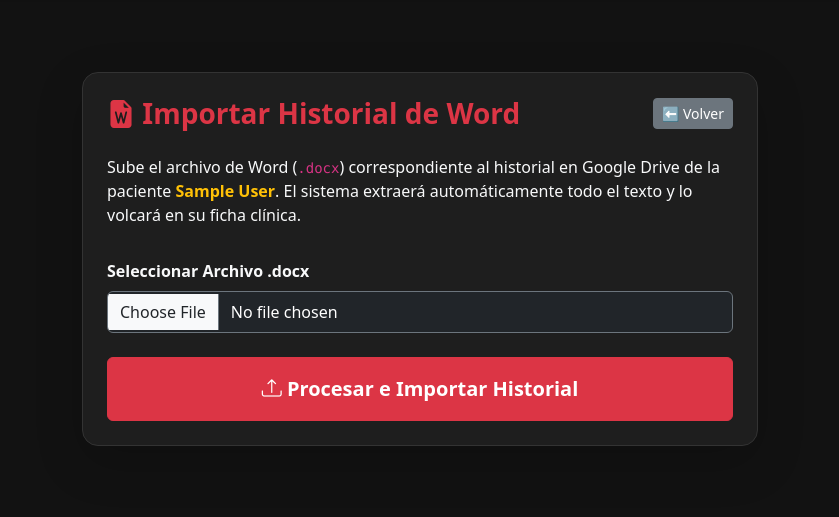
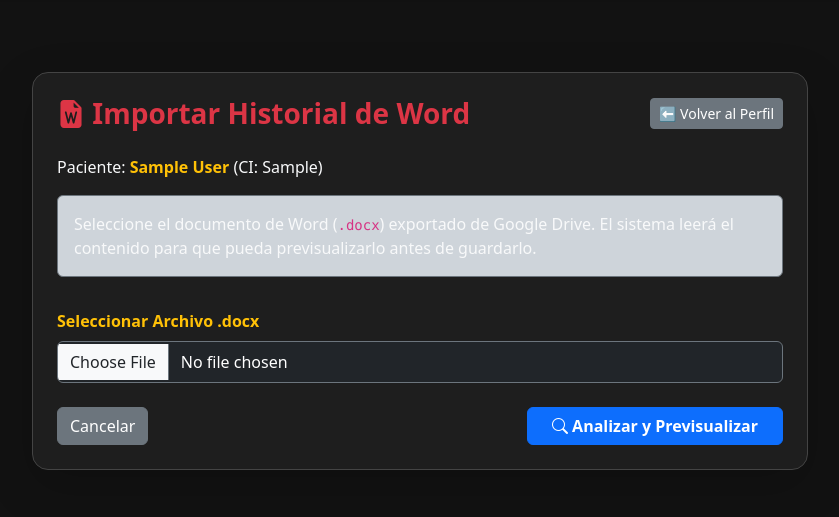
Before and after one commit to patriciafranco-web/metabolysisdem, a Flask app: page /patient/import_docx/1 in a window 1280 px wide. Shown: the part 67-584 px from the top of the page, without its empty margins (220-1059 px from the left). Run offline with Flask 3, Linux system fonts and the light colour scheme; the visitor is signed in with stand-in values (Sample User, id 1); tables that the repository leaves empty hold one stand-in row (values such as "Sample post").

Commit message:
Update import_docx.html

```diff
--- a/templates/import_docx.html
+++ b/templates/import_docx.html
@@ -1,29 +1,59 @@
 {% extends "base.html" %}
 {% block content %}
-<div class="container py-5" style="max-width: 700px;">
-    <div class="card p-4 shadow-lg rounded-4" style="background-color: #1e1e1e; border: 1px solid #333;">
+<div class="container py-5" style="max-width: 800px;">
+    <div class="card p-4 shadow-lg rounded-4" style="background-color: #1e1e1e; border: 1px solid #444;">
         <div class="d-flex justify-content-between align-items-center mb-4">
             <h3 class="text-danger fw-bold m-0"><i class="bi bi-file-earmark-word-fill"></i> Importar Historial de Word</h3>
-            <a href="{{ url_for('patient_detail', id=patient.id) }}" class="btn btn-secondary btn-sm">⬅️ Volver</a>
+            <a href="{{ url_for('patient_detail', id=patient.id) }}" class="btn btn-secondary btn-sm">⬅️ Volver al Perfil</a>
         </div>
 
         <p class="text-light">
-            Sube el archivo de Word (<code>.docx</code>) correspondiente al historial en Google Drive de la paciente
-            <strong class="text-warning">{{ patient.full_name }}</strong>. El sistema extraerá automáticamente todo el texto y lo volcará en su ficha clínica.
+            Paciente: <strong class="text-warning">{{ patient.full_name }}</strong> (CI: {{ patient.ci }})
         </p>
 
+        {% if not preview_text %}
+        <!-- PASO 1: SELECCIONAR ARCHIVO -->
+        <div class="alert alert-dark border-secondary text-light">
+            Seleccione el documento de Word (<code>.docx</code>) exportado de Google Drive. El sistema leerá el contenido para que pueda previsualizarlo antes de guardarlo.
+        </div>
+
         <form method="POST" enctype="multipart/form-data" class="mt-3">
-            <div class="mb-4">
-                <label class="form-label text-light fw-bold">Seleccionar Archivo .docx</label>
+            <input type="hidden" name="action" value="upload">
+            <div class="mb-3">
+                <label class="form-label text-warning fw-bold">Seleccionar Archivo .docx</label>
                 <input type="file" class="form-control bg-dark text-white border-secondary py-2" name="word_file" accept=".docx" required>
             </div>
-
-            <div class="d-grid gap-2">
-                <button type="submit" class="btn btn-danger py-3 fw-bold fs-5">
-                    <i class="bi bi-upload"></i> Procesar e Importar Historial
+            <div class="d-flex justify-content-between mt-4">
+                <a href="{{ url_for('patient_detail', id=patient.id) }}" class="btn btn-secondary">Cancelar</a>
+                <button type="submit" class="btn btn-primary fw-bold px-4">
+                    <i class="bi bi-search"></i> Analizar y Previsualizar
                 </button>
             </div>
         </form>
+
+        {% else %}
+        <!-- PASO 2: VENTANA DE PREVISUALIZACIÓN -->
+        <div class="alert alert-info bg-dark border-info text-light mb-3">
+            <strong>👁️ Vista Previa del Texto Extraído:</strong> Revise a continuación el contenido que se guardará automáticamente en las <strong>Notas de Evolución</strong> del paciente.
+        </div>
+
+        <form method="POST">
+            <input type="hidden" name="action" value="confirm">
+            <input type="hidden" name="filename_saved" value="{{ filename_saved }}">
+
+            <div class="mb-3">
+                <textarea class="form-control bg-dark text-white border-secondary" name="final_text" rows="12" style="font-size: 0.95rem; line-height: 1.5;" required>{{ preview_text }}</textarea>
+                <small class="text-muted">Puede realizar ajustes o correcciones directamente en este cuadro de texto antes de confirmar la importación.</small>
+            </div>
+
+            <div class="d-flex justify-content-between mt-4 pt-3 border-top border-secondary">
+                <a href="{{ url_for('import_docx', patient_id=patient.id) }}" class="btn btn-secondary">❌ Cancelar y Elegir Otro</a>
+                <button type="submit" class="btn btn-success fw-bold px-4">
+                    <i class="bi bi-check-circle"></i> Confirmar y Guardar en la Ficha
+                </button>
+            </div>
+        </form>
+        {% endif %}
     </div>
 </div>
 {% endblock %}
```
